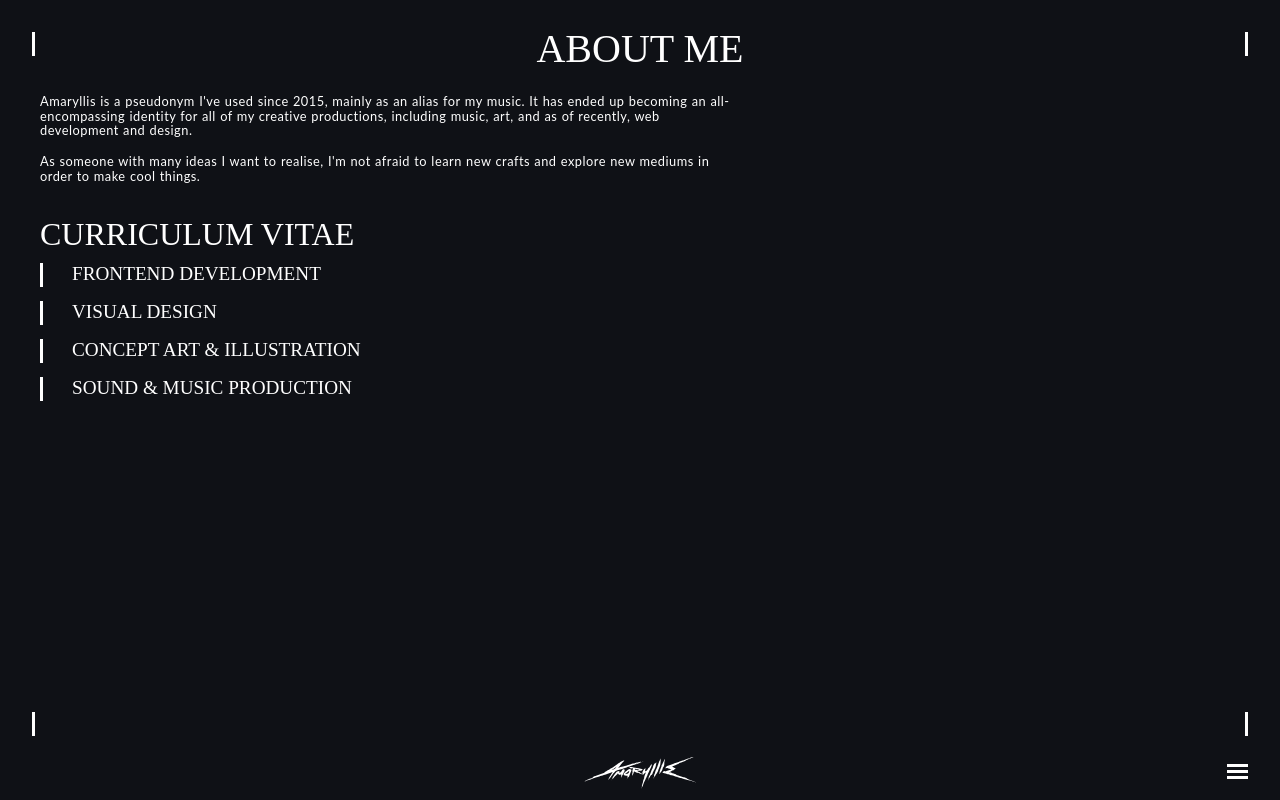
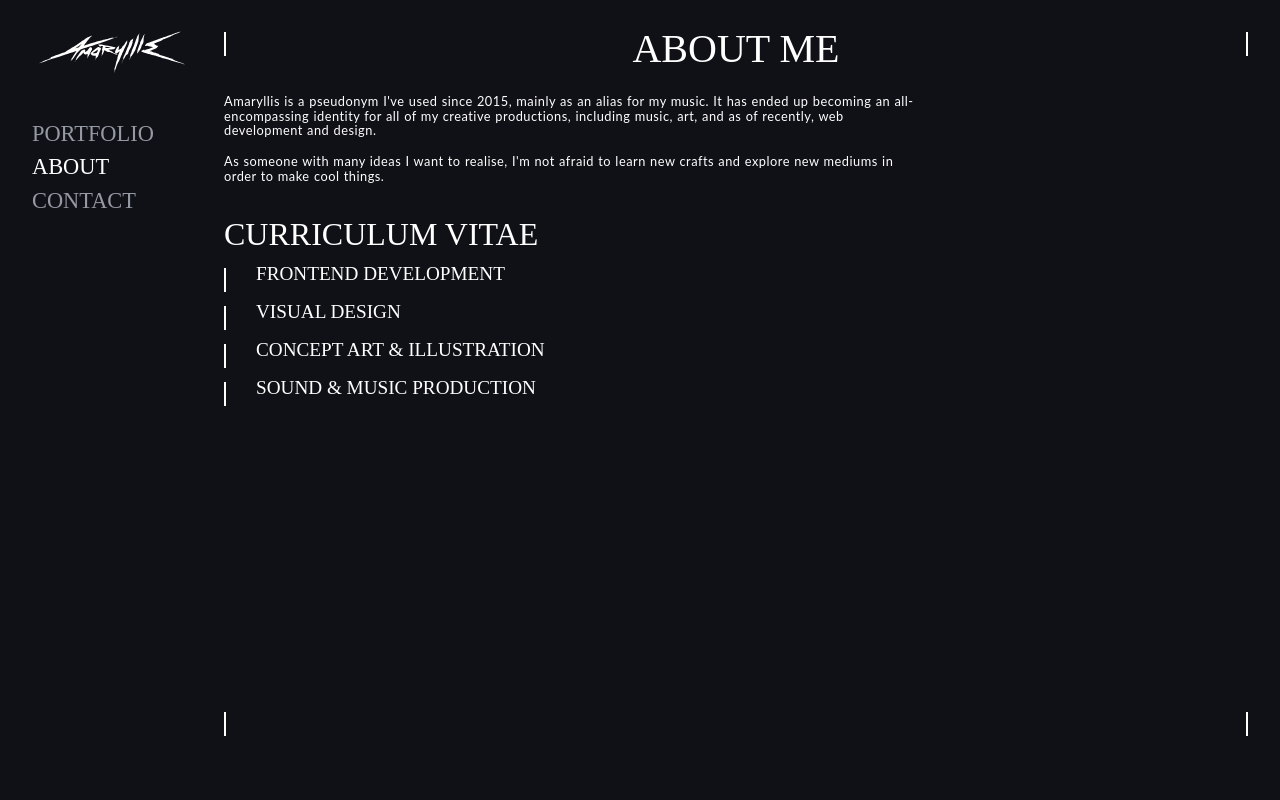
Before and after one commit to AmaryllisNO/amaryllis2021, a React (Create React App) app: page /about in a window 1280 px wide. Built offline with nearby package versions, Linux system fonts and the light colour scheme.

Commit message:
fix: desktop responsive

```diff
--- a/src/constants/data.tsx
+++ b/src/constants/data.tsx
@@ -34,27 +34,27 @@ export const data = [
       'A collection of graphic designs I’ve made for myself and others.',
     works: [
       {
-        id: 0.0,
+        id: 1.0,
         title: 'Character Logo',
         image: 'https://amaryllis.cc/assets/svg/work/amary-logo-black2.svg',
       },
       {
-        id: 0.1,
+        id: 1.1,
         title: 'Amaryllis Logo',
         image: 'https://amaryllis.cc/assets/svg/work/amaryllis-text-logo.svg',
       },
       {
-        id: 0.2,
+        id: 1.2,
         title: 'Amaryllis Icon',
         image: 'http://amaryllis.cc/assets/svg/work/amathirdgen.svg',
       },
       {
-        id: 0.3,
+        id: 1.3,
         title: 'Techy Abstract',
         image: 'http://amaryllis.cc/assets/svg/work/techy.svg',
       },
       {
-        id: 0.4,
+        id: 1.4,
         title: 'Cycling Company Logo',
         image: 'http://amaryllis.cc/assets/svg/work/recyclelogo.svg',
       },
@@ -66,34 +66,34 @@ export const data = [
     description: 'A collection of artworks I have made over the years.',
     works: [
       {
-        id: 0.0,
+        id: 2.0,
         title: 'Full Render Commmission',
         thumbnail:
           'https://amaryllis.cc/assets/img/art/thumbnails/glasse-commission-thumbnail.jpg',
         image: 'https://amaryllis.cc/assets/img/art/glasse-commission.png',
       },
       {
-        id: 0.1,
+        id: 2.1,
         title: 'Full Render Commmission',
         thumbnail:
           'http://amaryllis.cc/assets/img/art/thumbnails/djpoyoshi-commission.jpg',
         image: 'https://amaryllis.cc/assets/img/art/glasse-commission.png',
       },
       {
-        id: 0.2,
+        id: 2.2,
         title: 'Vertical Cityscape',
         thumbnail:
           'http://amaryllis.cc/assets/img/art/thumbnails/landscape-sketch-91-rendered.jpg',
         image: 'https://amaryllis.cc/assets/img/art/glasse-commission.png',
       },
       {
-        id: 0.3,
+        id: 2.3,
         title: 'Open Landscape',
         thumbnail: 'http://amaryllis.cc/assets/img/art/thumbnails/art.jpg',
         image: 'https://amaryllis.cc/assets/img/art/glasse-commission.png',
       },
       {
-        id: 0.4,
+        id: 2.4,
         title: 'Winter Motif',
         thumbnail: 'http://amaryllis.cc/assets/img/art/thumbnails/december.jpg',
         image: 'https://amaryllis.cc/assets/img/art/glasse-commission.png',
--- a/src/sass/partials/_accordion.scss
+++ b/src/sass/partials/_accordion.scss
@@ -21,12 +21,13 @@
     transition: all 0.3s;
 
     &::before {
+      margin-top: 5px;
       transition: all 0.3s;
       content: '';
       position: absolute;
       display: inline-block;
       height: 1.5rem;
-      width: 3px;
+      width: 2px;
       background-color: white;
     }
 
@@ -39,7 +40,7 @@
       bottom: 0;
       height: 1.5rem;
 
-      width: 3px;
+      width: 2px;
       background-color: white;
     }
 
@@ -216,7 +217,7 @@
     display: inline-block;
     height: 100%;
 
-    width: 3px;
+    width: 2px;
     background-color: white;
   }
 
@@ -228,7 +229,7 @@
     top: 0;
     height: 1.5rem;
 
-    width: 3px;
+    width: 2px;
     background-color: white;
   }
 }
--- a/src/sass/partials/_form.scss
+++ b/src/sass/partials/_form.scss
@@ -1,7 +1,9 @@
 .form {
   display: flex;
   flex-direction: column;
+  margin: 0 auto;
   margin-top: $page-spacing;
+  max-width: 500px;
 
   &__input {
     padding-left: $page-spacing/2;
@@ -11,8 +13,8 @@
     border-radius: 0;
     outline: none;
     border: 0;
-    border-left: 3px solid white;
-    border-right: 3px solid white;
+    border-left: 2px solid white;
+    border-right: 2px solid white;
     background-color: $background-colour;
     color: white;
 
--- a/src/sass/partials/_intro.scss
+++ b/src/sass/partials/_intro.scss
@@ -46,3 +46,11 @@
     display: none;
   }
 }
+
+@media only screen and (min-width: 900px) {
+  .intro {
+    &::before {
+      margin-left: $page-spacing * 7;
+    }
+  }
+}
--- a/src/sass/partials/_nav.scss
+++ b/src/sass/partials/_nav.scss
@@ -14,14 +14,13 @@
 
   &__list {
     display: none;
+    font-family: 'Amiri', serif;
+    text-transform: uppercase;
+    font-size: 1.4em;
+    margin-top: $page-spacing/2;
 
     &--open {
       display: block;
-      margin-top: $page-spacing/2;
-      font-family: 'Amiri', serif;
-      text-transform: uppercase;
-      font-size: 1.4em;
-
       animation: fade-in 0.3s ease;
     }
 
@@ -121,3 +120,32 @@
     }
   }
 }
+
+@media only screen and (min-width: 900px) {
+  .nav {
+    max-width: $page-spacing * 7;
+    min-height: 100vh;
+
+    &__list {
+      display: block;
+    }
+
+    &__listitem {
+      text-align: left;
+    }
+
+    &__hamburger {
+      display: none;
+    }
+
+    &__logo {
+      margin-top: $page-spacing/1.5;
+      margin-bottom: $page-spacing * 1.5;
+    }
+
+    &__logo img {
+      transform: scale(1.3);
+      transform-origin: top;
+    }
+  }
+}
--- a/src/sass/partials/_wrapper.scss
+++ b/src/sass/partials/_wrapper.scss
@@ -26,7 +26,7 @@
 
   &__guidline {
     min-height: 1.5rem;
-    width: 3px;
+    width: 2px;
     background-color: rgb(255, 255, 255);
     display: flex;
 
@@ -41,3 +41,9 @@
     }
   }
 }
+
+@media only screen and (min-width: 900px) {
+  .wrapper {
+    margin-left: $page-spacing * 7;
+  }
+}
```
Also changed, not shown: src/components/Accordion.tsx (+3 -18 lines).
